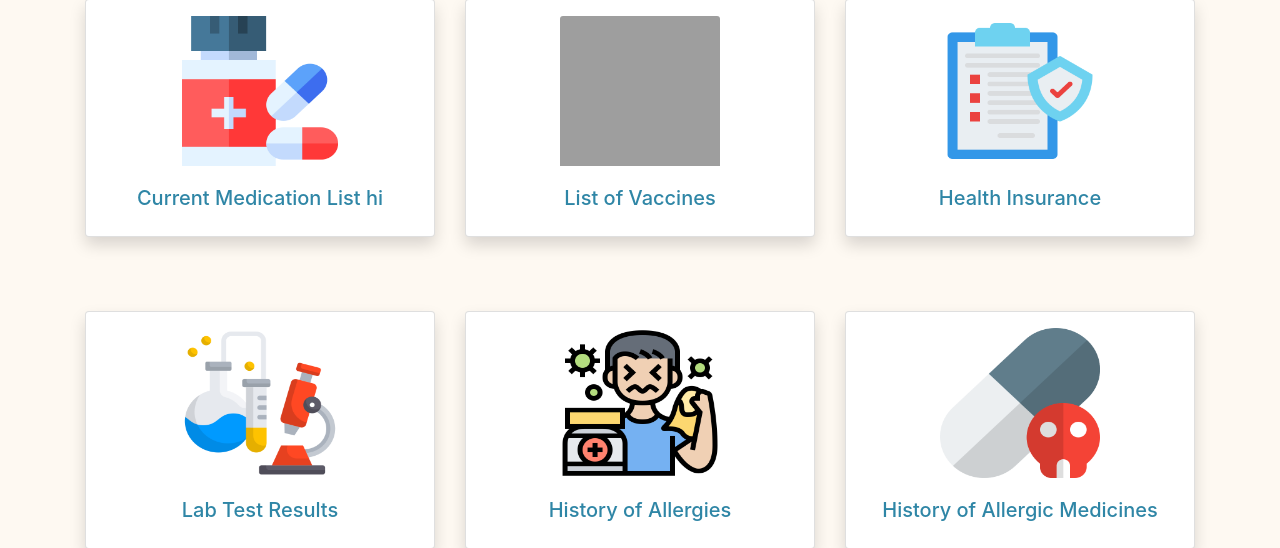
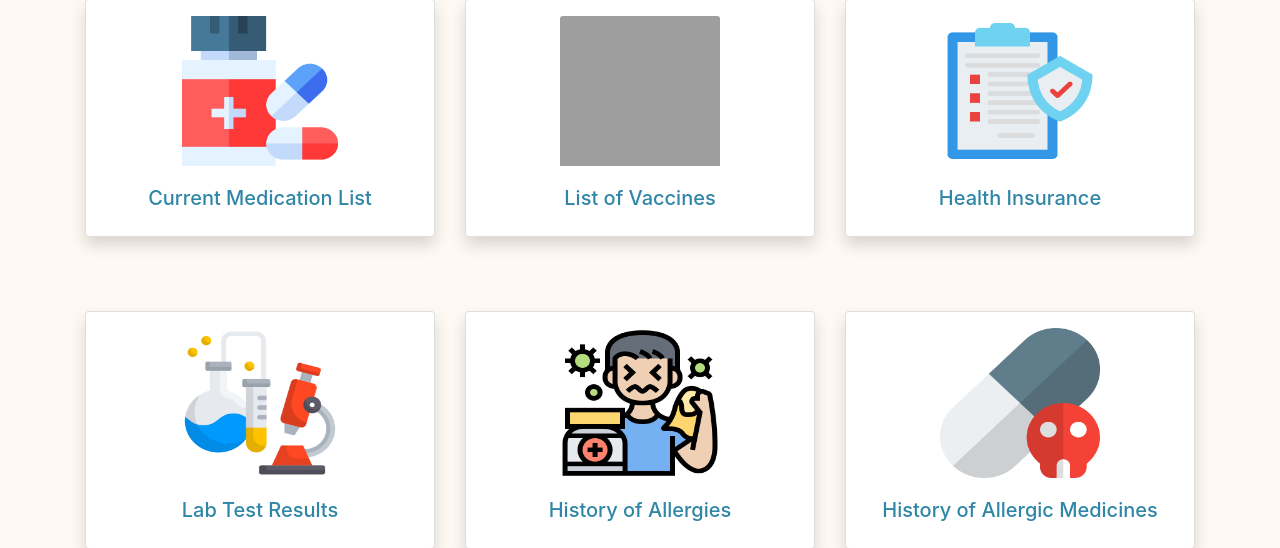
Before and after one commit to harikrishnan-03/DevOpsSec-HealthBuddy, a Django app: page /dashboard in a window 1280 px wide. Shown: the part 115-663 px from the top of the page. Run offline with Django 3.2, Linux system fonts and the light colour scheme; the visitor is signed in with stand-in values (Sample User, id 1); some libraries are stand-ins or nearby versions; grey boxes are pictures that could not be loaded.

Commit message:
Update Dashboard.html

```diff
--- a/healthbuddy/healthbuddy_app/templates/Dashboard.html
+++ b/healthbuddy/healthbuddy_app/templates/Dashboard.html
@@ -24,7 +24,7 @@
                 alt="Card Image 1"
               />
               <div class="card-body mx-auto">
-                <h5 class="card-title">Current Medication List hi</h5>
+                <h5 class="card-title">Current Medication List</h5>
               </div>
             </div></a
           >
```
